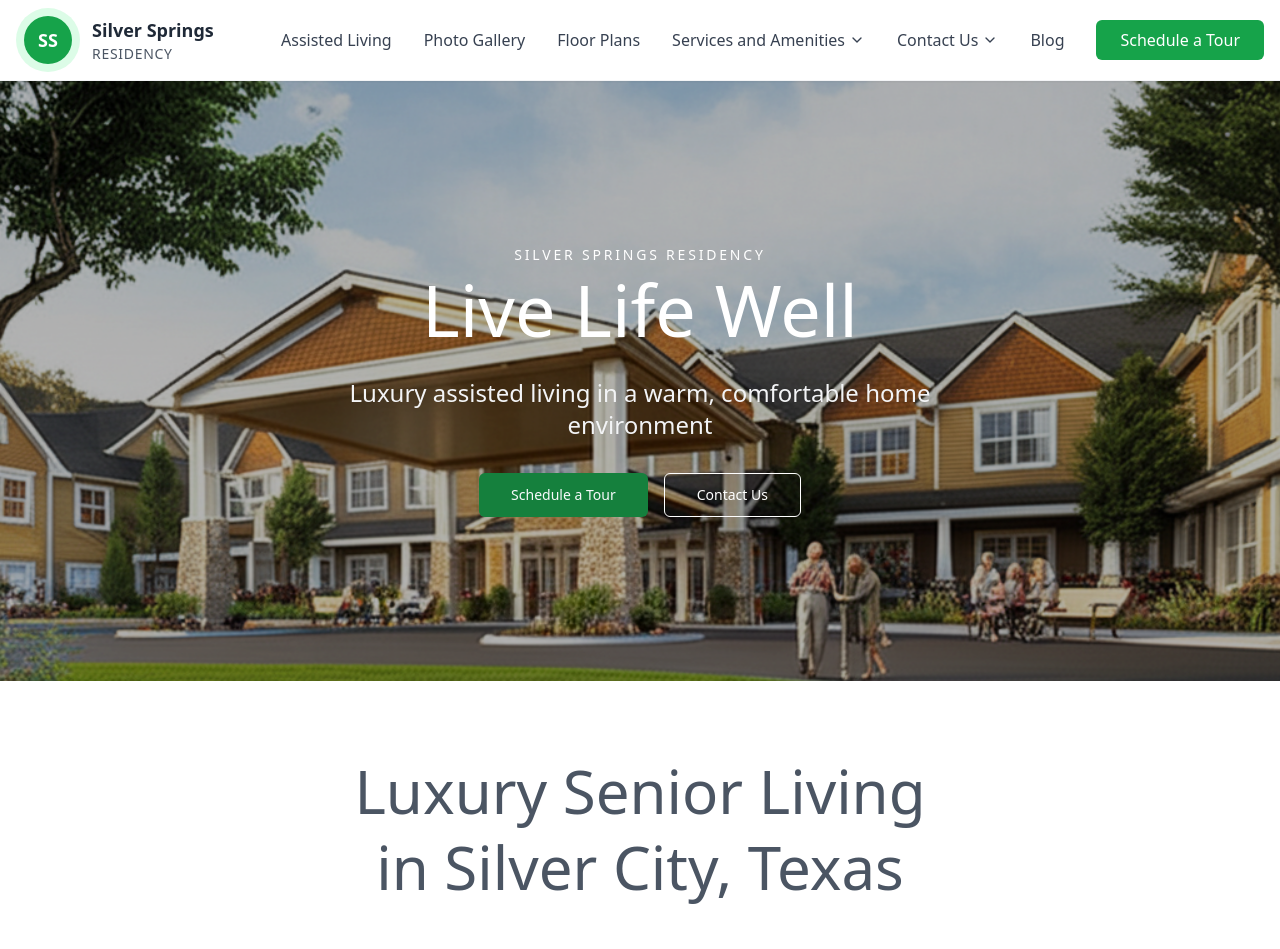
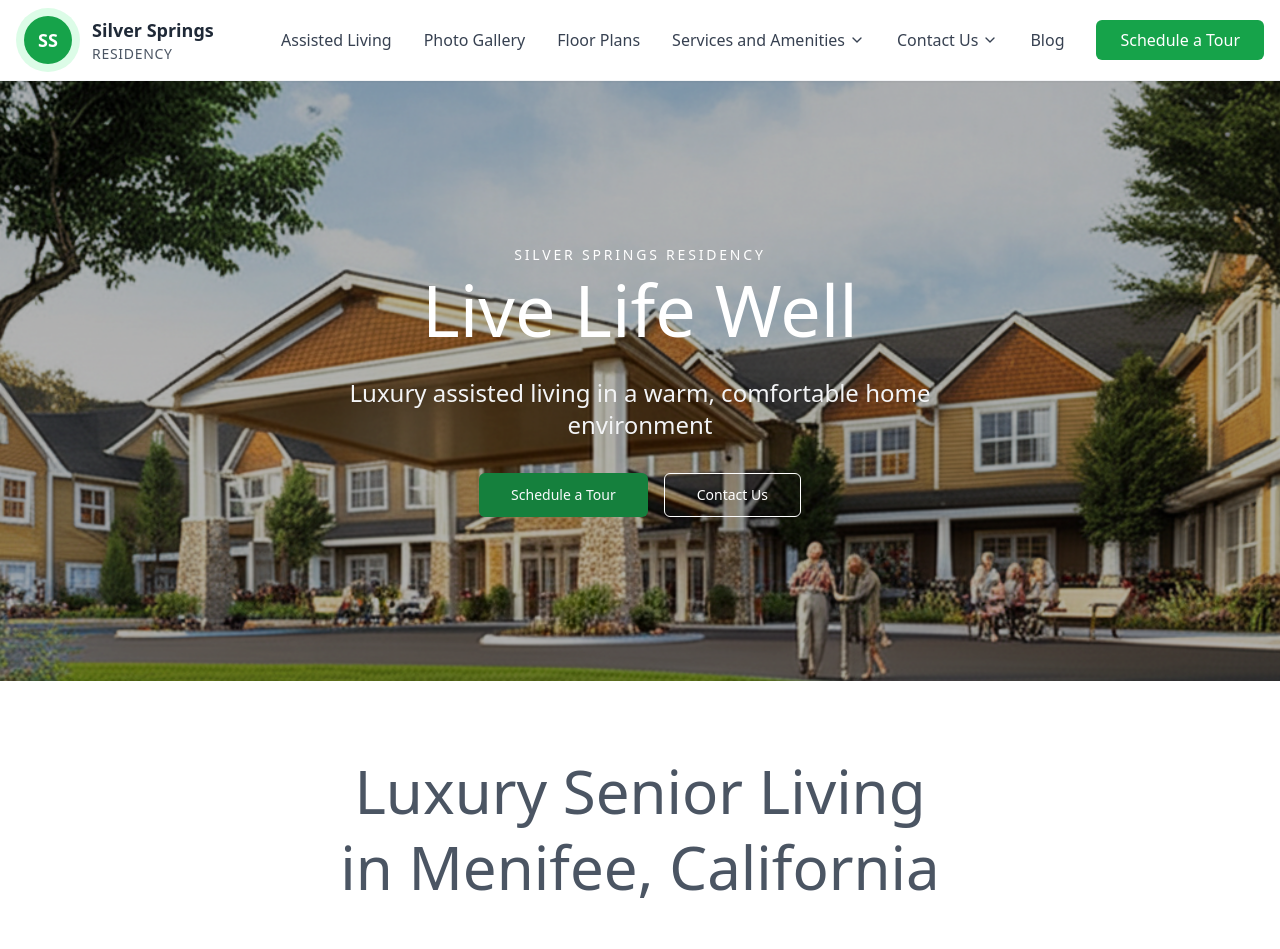
Before and after one commit to ptb4866/silverspringsresidences, a React (Vite) app: page / in a window 1280 px wide. Shown: the top 949 px of the page. Built offline with nearby package versions, Linux system fonts and the light colour scheme.

Commit message:
Update LuxuryLiving.jsx

```diff
--- a/components/home/LuxuryLiving.jsx
+++ b/components/home/LuxuryLiving.jsx
@@ -7,7 +7,7 @@ export default function LuxuryLiving() {
             Luxury Senior Living
           </h2>
           <h3 className="text-4xl md:text-5xl lg:text-6xl font-light text-gray-600 mb-12 leading-tight">
-            in Silver City, Texas
+            in Menifee, California
           </h3>
         </div>
 
```
